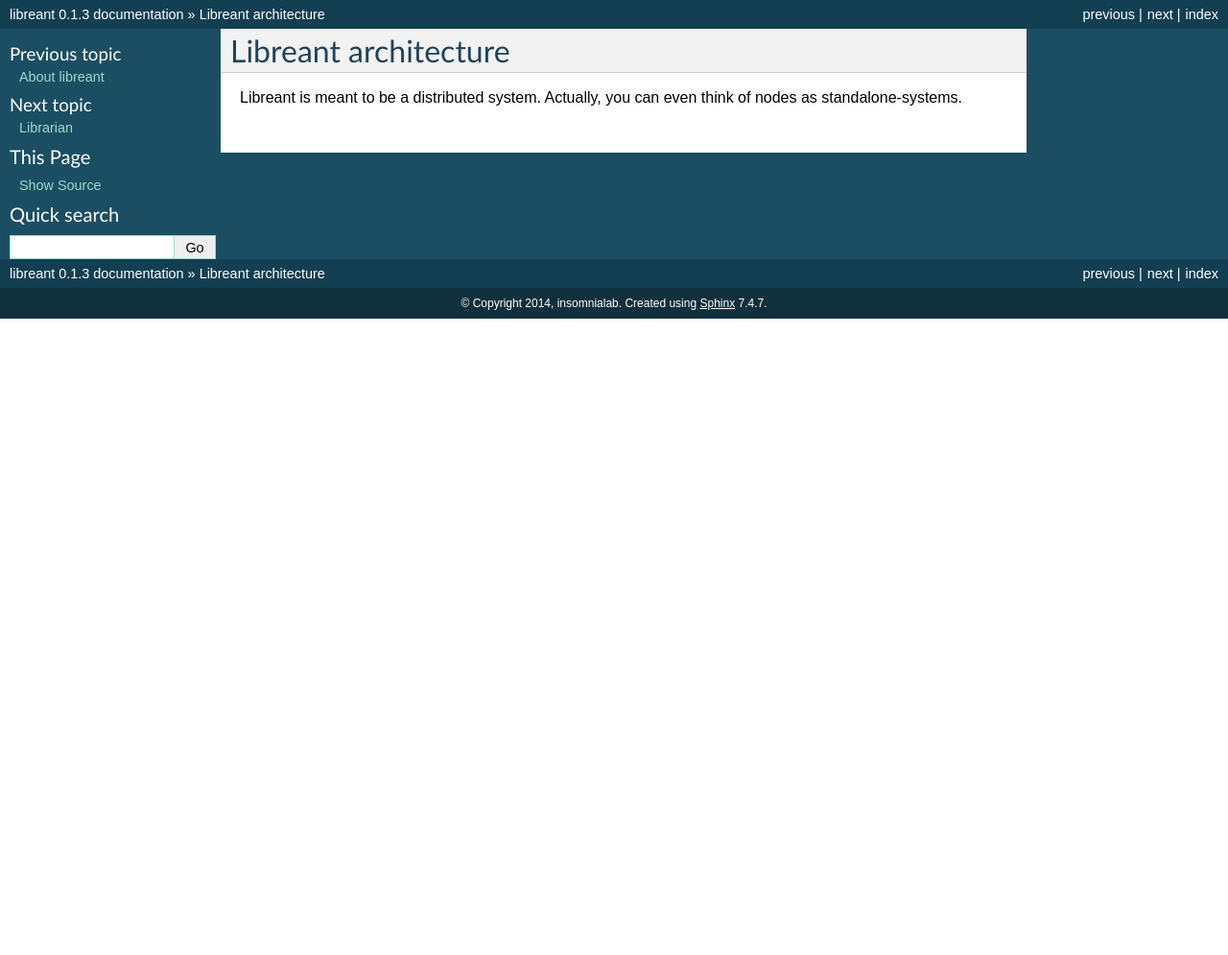
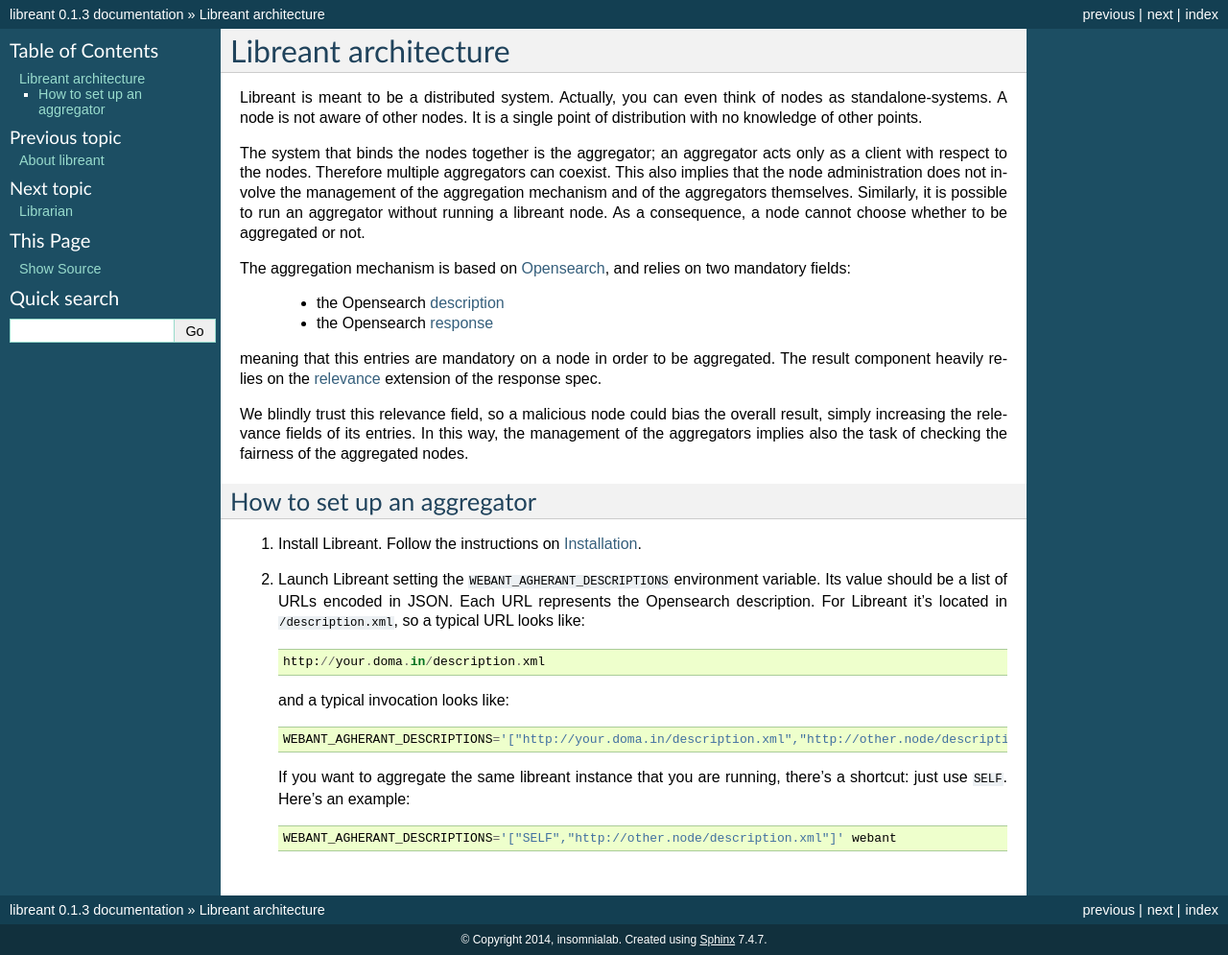
Before and after one commit to insomnia-lab/libreant, a Sphinx documentation site: the page built from doc/source/architecture.rst, in a window 1280 px wide. Shown: the whole page at 96% size. Built offline with Sphinx 7.4.7, drawn with Linux system fonts in a browser that asks for light colours; pages that are not in the unit, such as notebooks, are missing from menus; before the commit the page ends 900 px from its top, so only the background shows below that.

Commit message:
agherant doc supplied
refs #23

```diff
--- a/doc/source/architecture.rst
+++ b/doc/source/architecture.rst
@@ -3,3 +3,52 @@
 
 Libreant is meant to be a distributed system.
 Actually, you can even think of nodes as standalone-systems.
+A node is not aware of other nodes. It is a single point of distribution with no
+knowledge of other points.
+
+The system that binds the nodes together is the aggregator; an aggregator acts only
+as a client with respect to the nodes. Therefore multiple aggregators can coexist.
+This also implies that the node administration does not involve the management of
+the aggregation mechanism and of the aggregators themselves.
+Similarly, it is possible to run an aggregator without running a libreant node.
+As a consequence, a node cannot choose whether to be aggregated or not.
+
+The aggregation mechanism is based on Opensearch_, and relies on two mandatory fields:
+
+ - the Opensearch description_
+
+ - the Opensearch response_
+
+meaning that this entries are mandatory on a node in order to be aggregated.
+The result component heavily relies on the relevance_ extension of the response spec.
+
+We blindly trust this relevance field, so a malicious node could bias the overall
+result, simply increasing the relevance fields of its entries.
+In this way, the management of the aggregators implies also the task of checking
+the fairness of the aggregated nodes.
+
+
+How to set up an aggregator
+----------------------------
+
+1. Install Libreant. Follow the instructions on :ref:`dev-installation`.
+
+2. Launch Libreant setting the ``WEBANT_AGHERANT_DESCRIPTIONS`` environment variable.
+   Its value should be a list of URLs encoded in JSON. Each URL represents the Opensearch
+   description. For Libreant it's located in ``/description.xml``, so a typical URL looks
+   like::
+
+       http://your.doma.in/description.xml
+
+   and a typical invocation looks like::
+
+       WEBANT_AGHERANT_DESCRIPTIONS='["http://your.doma.in/description.xml","http://other.node/description.xml"]' webant
+
+   If you want to aggregate the same libreant instance that you are running, there's a shortcut: just use ``SELF``. Here's an example::
+
+       WEBANT_AGHERANT_DESCRIPTIONS='["SELF","http://other.node/description.xml"]' webant
+
+.. _Opensearch: http://www.opensearch.org/Home
+.. _description: http://www.opensearch.org/Specifications/OpenSearch/1.1#OpenSearch_description_document
+.. _response: http://www.opensearch.org/Specifications/OpenSearch/1.1#OpenSearch_response_elements
+.. _relevance: http://www.opensearch.org/Specifications/OpenSearch/Extensions/Relevance/1.0
```
